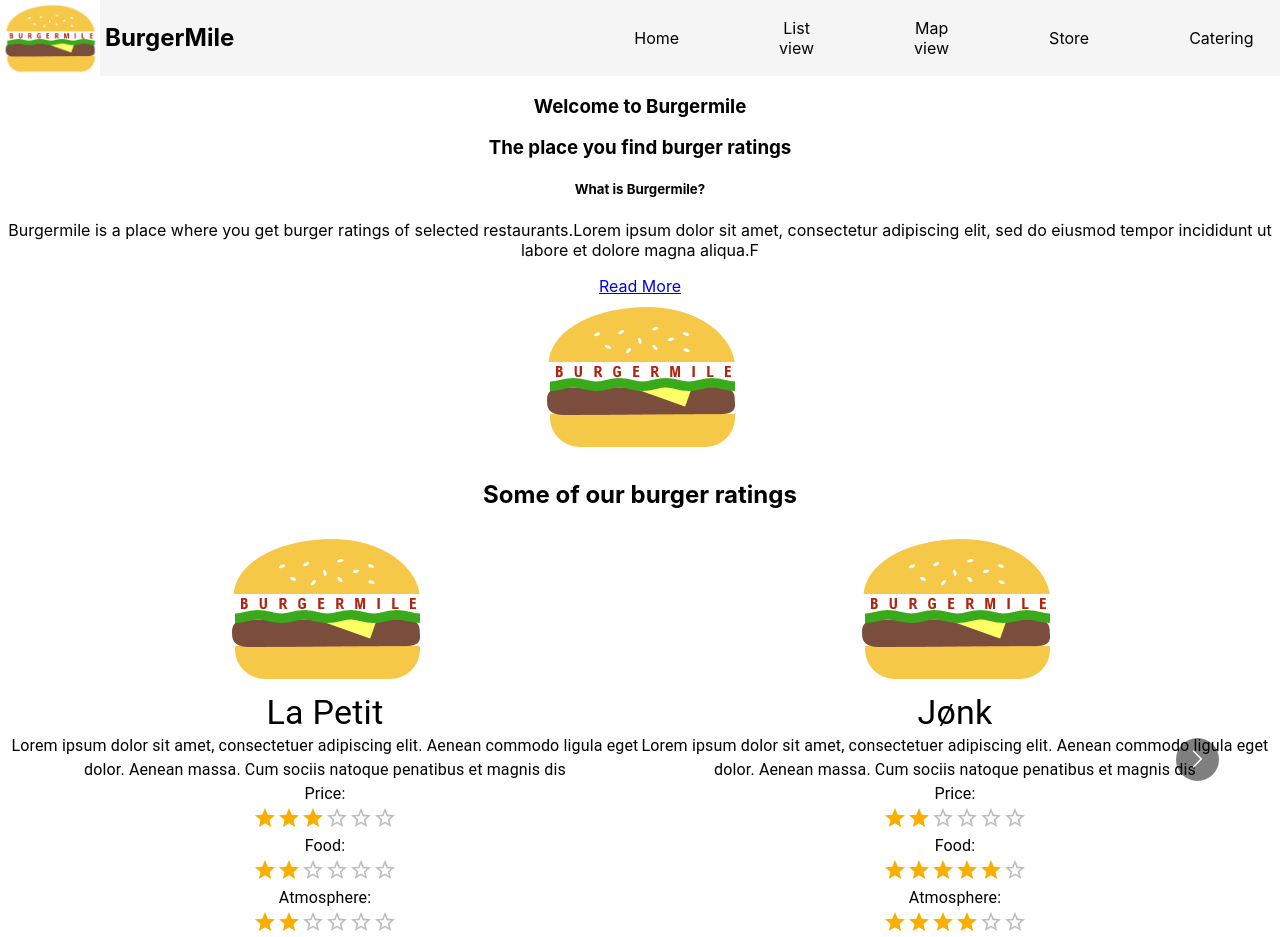
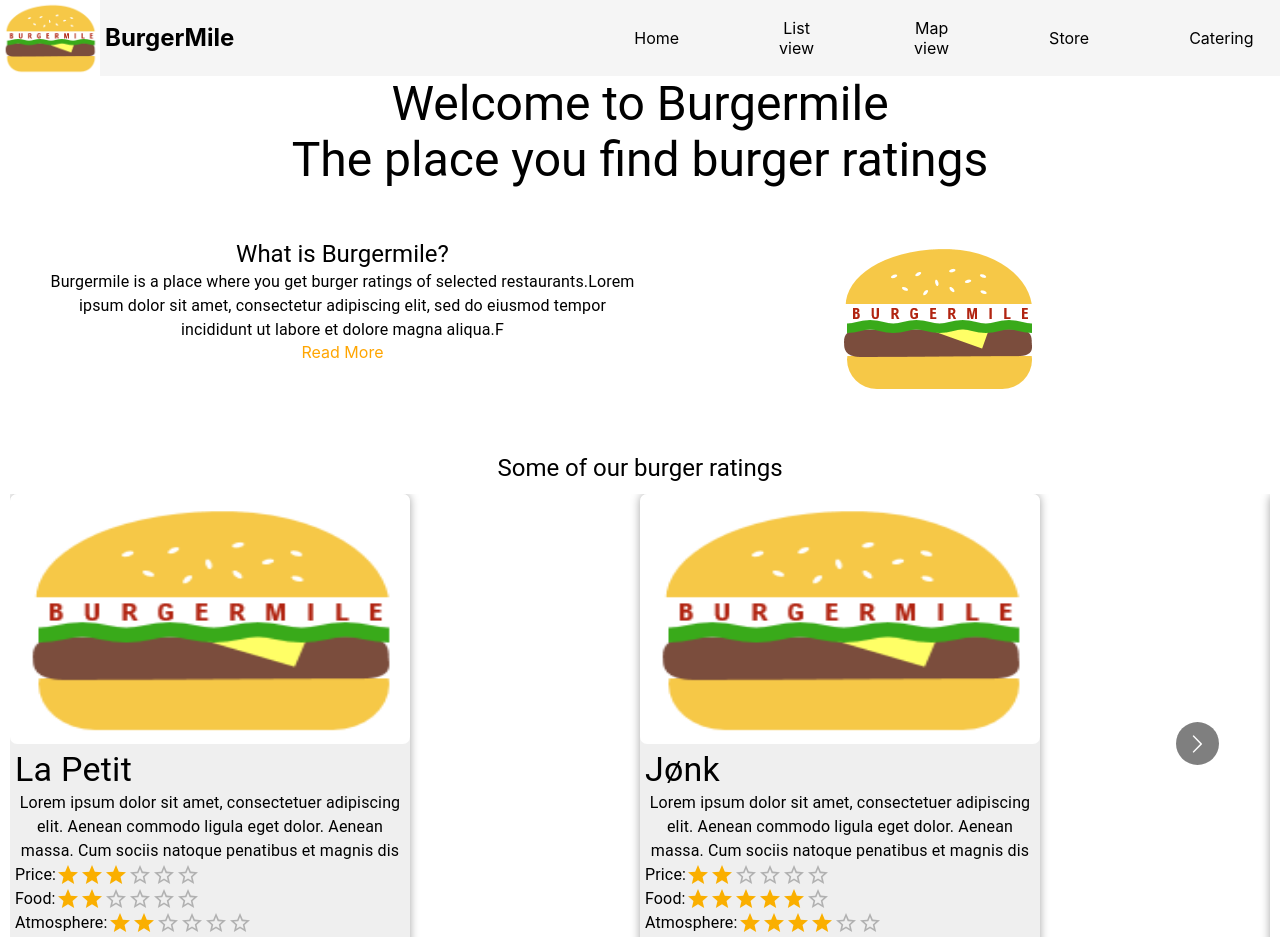
Before and after one commit to mohguah/burgermileApp2, a React (Create React App) app in the folder burger-mile/: page / in a window 1280 px wide. Shown: the top 937 px of the page. Built offline with nearby package versions, Linux system fonts and the light colour scheme.

Commit message:
listview start

```diff
--- a/burger-mile/src/components/BurgerCard.js
+++ b/burger-mile/src/components/BurgerCard.js
@@ -1,75 +1,30 @@
-// import { distance, point } from '@turf/turf';
-// import './BurgerCard.scss';
+import { distance, point } from '@turf/turf';
+import './BurgerCard.scss';
+import BurgerCardTextBox from './BurgerCardTextBox';
+import BurgerCardStoryScroll from './BurgerCardStoryScroll';
 
-// type burgerCardProps {
-//     Name: string;
-//     Adress: string;
-//     City: string;
-//     Price: number;
-//     Food: number;
-//     Atmosphere: number;
-//     It_factor: number;
-//     Average: number;
-//     Average_weighted: number;
-//     Gourmet_or_Joint: string;
-//     Year: number;
-//     LatLng: number[];
-//     img: any;
-//     currentPosition: number[] | undefined;
-//     id: number;
-// };
+const BurgerCard2 = (props) => {
 
-// const BurgerCard = (props: burgerCardProps) => {
-//     function getDistanceToRestaurant(
-//         currentPosition: number[],
-//         latlngRestaurant: number[]
-//     ) {
-//         if (!currentPosition) return 0;
-//         var from = point(currentPosition);
-//         var to = point(latlngRestaurant);
-//         return distance(from, to, { units: 'kilometers'});
-//     }
+    // function getDistanceToRestaurant(currentPosition, latlngRestaurant) {
+    //     if (!currentPosition) return 0;
+    //     var from = point(currentPosition);
+    //     var to = point(latlngRestaurant);
+    //     return distance(from, to, { units: 'kilometers' })
+    // }
 
-//     return (
-//         <div
-//       style={{
-//         display: "flex",
-//         flexDirection: "column",
-//         justifyContent: "center",
-//         height: props.currentPosition ? "500px" : "400px  ",
-//         width: "400px",
-//         backgroundColor: "#efefef",
-//         boxShadow: "0px 0px 10px rgba(0,0,0,0.36)",
-//         borderRadius: "7px",
-//       }}
-//     >
-//       <img src={props.img} height="250px" style={{ borderRadius: "7px" }} />
-//       {props.currentPosition ? (
-//         <BurgerCardTextBox
-//           Name={props.Name}
-//           Price={props.Price}
-//           Food={props.Food}
-//           Atmosphere={props.Atmosphere}
-//           It_factor={props.It_factor}
-//           distanceToResturant={getDistanceToResturant(
-//             props.currentPosition!,
-//             props.LatLng!
-//           )}
-//           id={props.id}
-//         />
-//       ) : (
-//         <BurgerCardStoryScroll
-//           id={props.id}
-//           title={props.Name}
-//           price={props.Price}
-//           foodRating={props.Food}
-//           atmosphereRating={props.Atmosphere}
-//           itfactorRating={props.It_factor}
-//           ratingText={""}
-//         />
-//       )}
-//     </div>
-//     )
-// }
+    return (
+        <div className='card-container'>
+            <img src={props.img} alt='burgerlogo' />
+            <BurgerCardStoryScroll
+                title={props.Name}
+                price={props.Price}
+                food={props.Food}
+                atmosphere={props.Atmosphere}
+                itFactor={props.It_factor}
+                id={props.id}
+                ratingText={''} />
+        </div>
+    );
+};
 
-// export default { BurgerCard, burgerCardProps }
+export default BurgerCard2
--- a/burger-mile/src/components/BurgerCard.scss
+++ b/burger-mile/src/components/BurgerCard.scss
@@ -0,0 +1,15 @@
+.card-container {
+    display: flex;
+    flex-direction: column;
+    justify-content: center;
+    height: 500px;
+    width: 400px;
+    background-color: #efefef;
+    box-shadow: 0px 0px 10px rgba(0,0,0,0.36);
+    border-radius: 7px;
+
+    img {
+        border-radius: 7px;
+        height: 250px;
+    }
+}
--- a/burger-mile/src/components/BurgerCard2.js
+++ /dev/null
@@ -1,29 +0,0 @@
-import { distance, point } from '@turf/turf';
-import './BurgerCard.scss';
-import BurgerCardTextBox from './BurgerCardTextBox';
-import BurgerCardStoryScroll from './BurgerCardStoryScroll';
-
-const BurgerCard2 = (props) => {
-
-    // function getDistanceToRestaurant(currentPosition, latlngRestaurant) {
-    //     if (!currentPosition) return 0;
-    //     var from = point(currentPosition);
-    //     var to = point(latlngRestaurant);
-    //     return distance(from, to, { units: 'kilometers' })
-    // }
-
-    return (
-        <div className='card-container'>
-            <img src={props.img} alt='burgerlogo' />
-            <BurgerCardStoryScroll
-                Name={props.Name}
-                Price={props.Price}
-                Food={props.Food}
-                Atmosphere={props.Atmosphere}
-                It_factor={props.It_factor}
-                id={props.id} />
-        </div>
-    );
-};
-
-export default BurgerCard2
--- a/burger-mile/src/components/BurgerCardStoryScroll.js
+++ b/burger-mile/src/components/BurgerCardStoryScroll.js
@@ -1,10 +1,10 @@
-import { Rating, Typography } from '@mui/material';
+import { Box, Rating, Typography } from '@mui/material';
 import './BurgerCardStoryScroll.scss';
 
 const BurgerCardStoryScroll = (props) => {
     return (
-        <div className='card-container'>
-            <Typography variant='h4'>{props.Name}</Typography>
+        <div className='box'>
+            <Typography variant='h4'>{props.title}</Typography>
             <Typography>
                 Lorem ipsum dolor sit amet, consectetuer adipiscing elit. Aenean commodo
                 ligula eget dolor. Aenean massa. Cum sociis natoque penatibus et magnis
@@ -12,19 +12,19 @@ const BurgerCardStoryScroll = (props) => {
             </Typography>
             <div className='rating-holder'>
                 <Typography>Price:</Typography>
-                <Rating value={props.Price} readOnly max={6} />
+                <Rating value={props.price} readOnly max={6} />
             </div>
             <div className='rating-holder'>
                 <Typography>Food:</Typography>
-                <Rating value={props.Food} readOnly max={6} />
+                <Rating value={props.food} readOnly max={6} />
             </div>
             <div className='rating-holder'>
                 <Typography>Atmosphere:</Typography>
-                <Rating value={props.Atmosphere} readOnly max={6} />
+                <Rating value={props.atmosphere} readOnly max={6} />
             </div>
             <div className='rating-holder'>
                 <Typography>It-factor:</Typography>
-                <Rating value={props.It_factor} readOnly max={6} />
+                <Rating value={props.itFactor} readOnly max={6} />
             </div>
         </div>
     )
--- a/burger-mile/src/components/BurgerCardStoryScroll.scss
+++ b/burger-mile/src/components/BurgerCardStoryScroll.scss
@@ -0,0 +1,13 @@
+.box {
+    margin: 5px;
+    height: 250px;
+
+    :first-child {
+        text-align: left;
+    }
+
+    .rating-holder {
+        display: flex;
+        flex-direction: row;
+    }
+}
--- a/burger-mile/src/components/BurgerCardTextBox.scss
+++ b/burger-mile/src/components/BurgerCardTextBox.scss
@@ -0,0 +1,9 @@
+.box {
+    margin: 5px;
+    height: 250px;
+
+    .rating-holder {
+        display: flex;
+        flex-direction: row;
+    }
+}
--- a/burger-mile/src/pages/HomePage.js
+++ b/burger-mile/src/pages/HomePage.js
@@ -4,7 +4,8 @@ import burgerimage from '../assets/BurgermileLogo.png'
 import Carousel from 'react-multi-carousel';
 import 'react-multi-carousel/lib/styles.css';
 import { dataList } from "../assets/data.js";
-import BurgerCard2 from '../components/BurgerCard2';
+import BurgerCard from '../components/BurgerCard';
+import { Typography } from '@mui/material';
 
 const HomePage = () => {
     const responsive = {
@@ -28,27 +29,29 @@ const HomePage = () => {
     };
 
     return (
-        <div>
+        <div className='page'>
             <div>
-                <h3>Welcome to Burgermile</h3>
-                <h3>The place you find burger ratings</h3>
+                <Typography variant='h3'>Welcome to Burgermile</Typography>
+                <Typography variant='h3'>The place you find burger ratings</Typography>
             </div>
-            <div>
-                <div>
-                    <h5>What is Burgermile?</h5>
-                    <p>
+            <div className='bread-container'>
+                <div className='bread'>
+                    <Typography variant='h5'>What is Burgermile?</Typography>
+                    <Typography>
                         Burgermile is a place where you get burger ratings of selected
                         restaurants.Lorem ipsum dolor sit amet, consectetur adipiscing elit,
                         sed do eiusmod tempor incididunt ut labore et dolore magna aliqua.F
-                    </p>
+                    </Typography>
                     <NavLink className='nav-link' to='/about'>Read More</NavLink>
                 </div>
-                <div className='grid-container'>
+                <div className='image-container'>
                     <img src={burgerimage} alt='burgerimage' />
                 </div>
             </div>
             <div style={{ margin: '10px' }}>
-                <h2>Some of our burger ratings</h2>
+                <div style={{ margin: '10px' }}>
+                    <Typography variant='h5'>Some of our burger ratings</Typography>
+                </div>
                 <Carousel
                     ssr
                     partialVisbile
@@ -59,7 +62,7 @@ const HomePage = () => {
                     {dataList.slice(0, 5).map((burgercard) => {
                         return (
                             <div onClick={() => console('hehehehe')} style={{ cursor: 'pointer' }}>
-                                <BurgerCard2
+                                <BurgerCard
                                     Name={burgercard.Name}
                                     img={burgercard.img}
                                     Price={burgercard.Price}
@@ -74,7 +77,7 @@ const HomePage = () => {
                                     // Gourmet_or_Joint={""}
                                     // Year={0}
                                     id={burgercard.id}
-                                    // currentPosition={undefined}
+                                // currentPosition={undefined}
                                 />
                             </div>
                         );
--- a/burger-mile/src/pages/HomePage.scss
+++ b/burger-mile/src/pages/HomePage.scss
@@ -0,0 +1,30 @@
+.page {
+    height: 100%;
+    width: 100%;
+
+    .bread-container {
+        display: grid;
+        grid-template-columns: repeat(2, 1fr);
+        gap: 10px;
+        grid-auto-rows: minmax(100px, auto);
+        margin: 50px;
+
+        .bread {
+            grid-column: '1/2';
+            grid-row: 1;
+            text-align: center;
+            align-items: center;
+
+            .nav-link {
+                color: orange;
+                text-decoration: none;
+            }
+        }
+
+        .image-container {
+            grid-column: 2/2;
+            grid-row: 1;
+            justify-self: center;
+        }
+    }
+}
```
Also changed, not shown: burger-mile/src/pages/ListView.js (added, +19 -0 lines), burger-mile/src/pages/ListView.scss (added).
